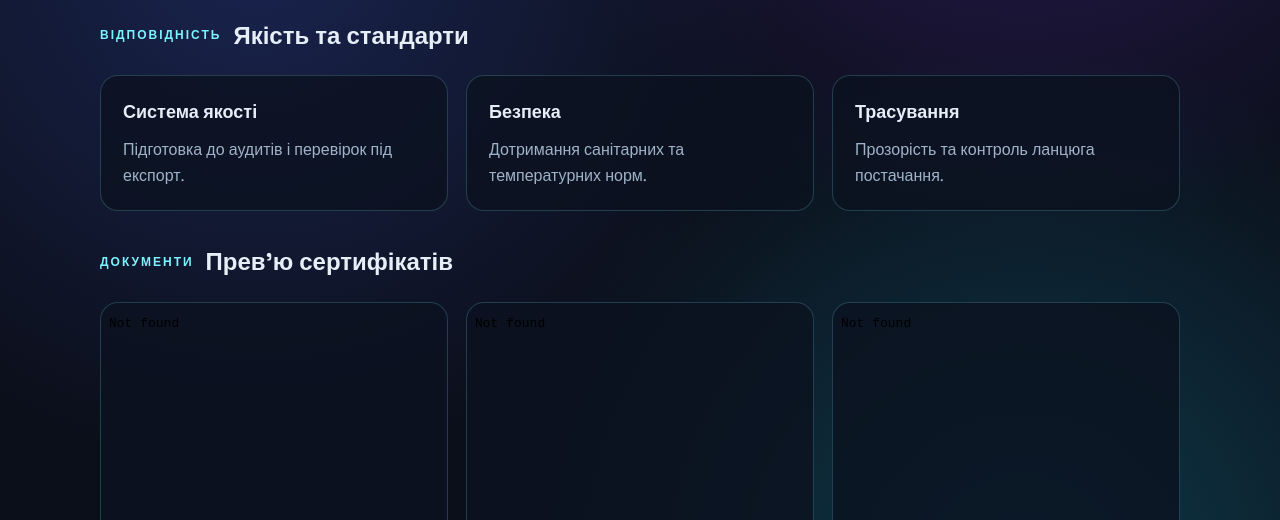
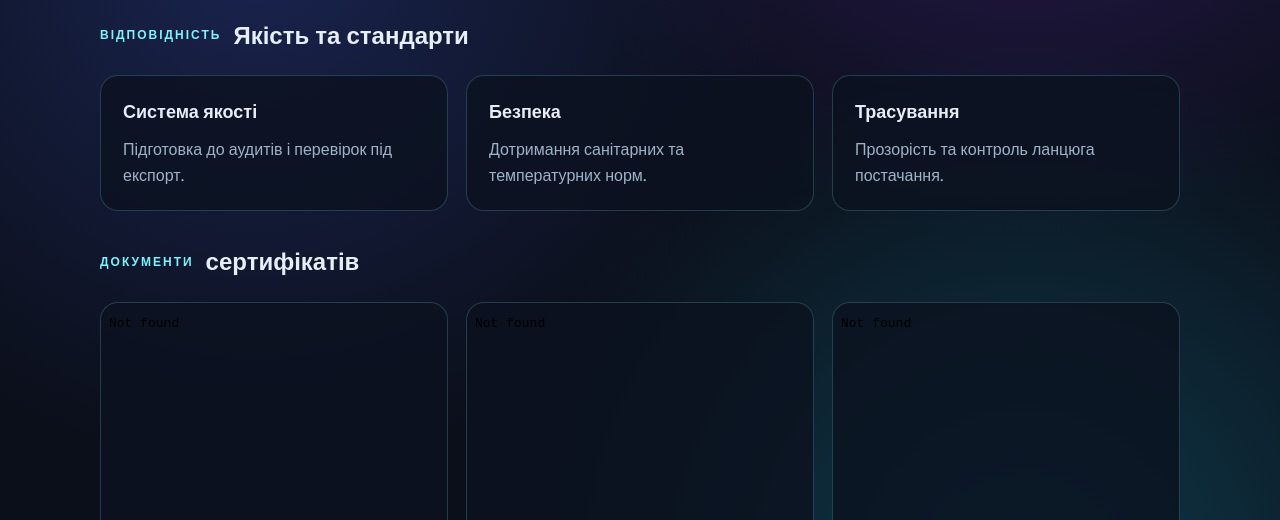
Before and after one commit to heronqq/heronqq.github.io, a plain HTML site: page certs.html in a window 1280 px wide. Shown: the part 278-798 px from the top of the page. Drawn offline with Linux system fonts and the light colour scheme.

Commit message:
Update certs.html

```diff
--- a/certs.html
+++ b/certs.html
@@ -79,7 +79,7 @@
       </section>
 
       <section>
-        <div class="section-title"><span data-i18n-uk="Документи" data-i18n-en="Documents" data-i18n-pl="Dokumenty">Документи</span><h2 data-i18n-uk="Превʼю сертифікатів" data-i18n-en="Certificates preview" data-i18n-pl="Podgląd certyfikatów">Превʼю сертифікатів</h2></div>
+        <div class="section-title"><span data-i18n-uk="Документи" data-i18n-en="Documents" data-i18n-pl="Dokumenty">Документи</span><h2 data-i18n-uk="сертифікатів" data-i18n-en="Certificates preview" data-i18n-pl="Podgląd certyfikatów">сертифікатів</h2></div>
         <div class="cert-grid">
           <div class="cert"><iframe src="assets/certs/ISO-22000.pdf#page=1&zoom=page-width" loading="lazy" title="ISO 22000"></iframe><div class="meta"><span>ISO 22000</span><a href="assets/certs/ISO-22000.pdf" target="_blank" rel="noopener" data-i18n-uk="Відкрити PDF" data-i18n-en="Open PDF" data-i18n-pl="Otwórz PDF">Відкрити PDF</a></div></div>
           <div class="cert"><iframe src="assets/certs/21_A1_West-Berry_Certificate_EU.pdf#page=1&zoom=page-width" loading="lazy" title="Certificate EU"></iframe><div class="meta"><span data-i18n-uk="Сертифікат EU" data-i18n-en="EU Certificate" data-i18n-pl="Certyfikat UE">Сертифікат EU</span><a href="assets/certs/21_A1_West-Berry_Certificate_EU.pdf" target="_blank" rel="noopener" data-i18n-uk="Відкрити PDF" data-i18n-en="Open PDF" data-i18n-pl="Otwórz PDF">Відкрити PDF</a></div></div>
```
